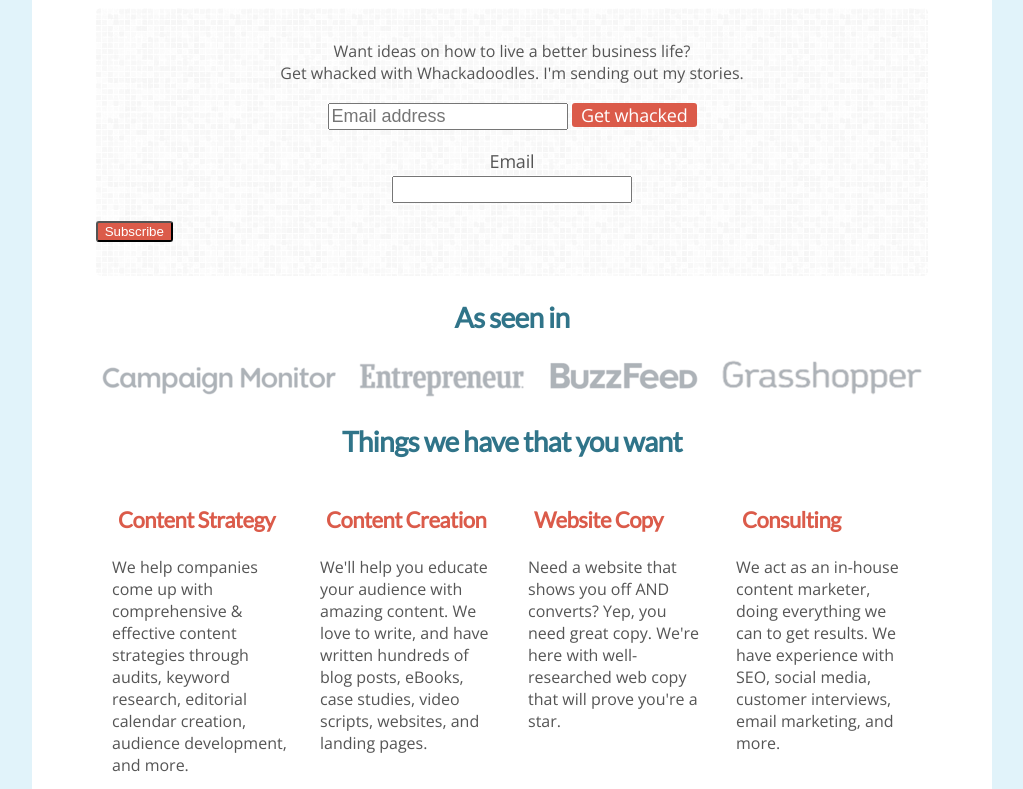
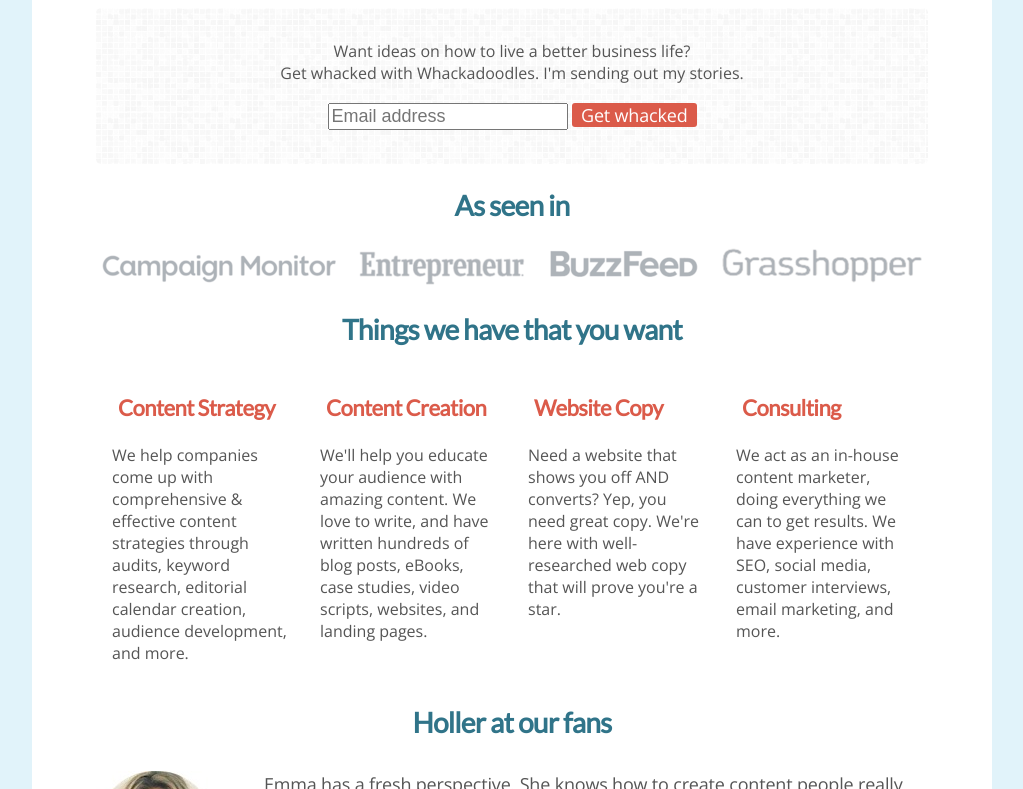
Before and after one commit to emmalepsy/emmalepsy.github.io, a Jekyll site: the page index.html, which Jekyll copies as it is, in a window 1280 px wide and 900 px high, scrolled down 725 px, cut to the strip 111-900 px from the top of the window. Shown: the whole strip, without its empty margins (128-1151 px from the left). Built offline with Jekyll 4.4.1, drawn with Linux system fonts in a browser that asks for light colours; nearby versions of some CDN libraries; a style sheet for code colours, icons or effects is not loaded.

Commit message:
Update index.html

```diff
--- a/index.html
+++ b/index.html
@@ -87,18 +87,6 @@
 <input id="fieldEmail" name="cm-bjilut-bjilut" type="email" placeholder="Email address" required />
 	<span class="btn cta" onclick="document.getElementById('subForm').submit();">Get whacked</span>
 	</p></form>
-<form id="subForm" class="js-cm-form" action="https://www.createsend.com/t/subscribeerror?description=" method="post" data-id="2BE4EF332AA2E32596E38B640E905619FDD8D5BBCD61CD06A5F609941407B740B4A061A2F32DFA71A88A86374A885633333F59509394BB86A27884DB2EEE4593">
-<p class="center">
-    <label for="fieldEmail">Email</label>
-    <br />
-    <input id="fieldEmail" name="cm-zhtukr-zhtukr" type="email" class="js-cm-email-input"
-    required />
-</p>
-<p>
-    <button class="btn cta" type="submit">Subscribe</button>
-</p>
-</form>
-<script type="text/javascript" src="https://js.createsend1.com/javascript/copypastesubscribeformlogic.js"></script>
       </div>
 
       <h2 class="center">As seen in</h2>
```
